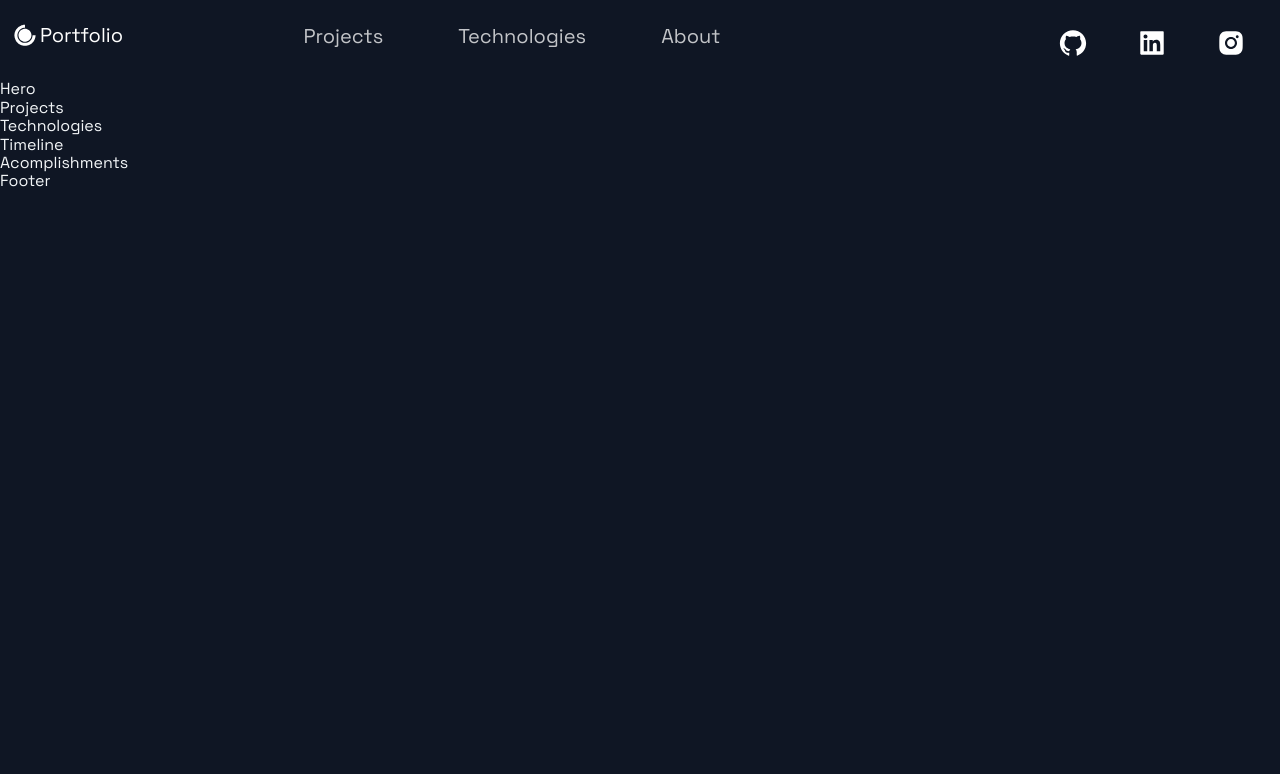
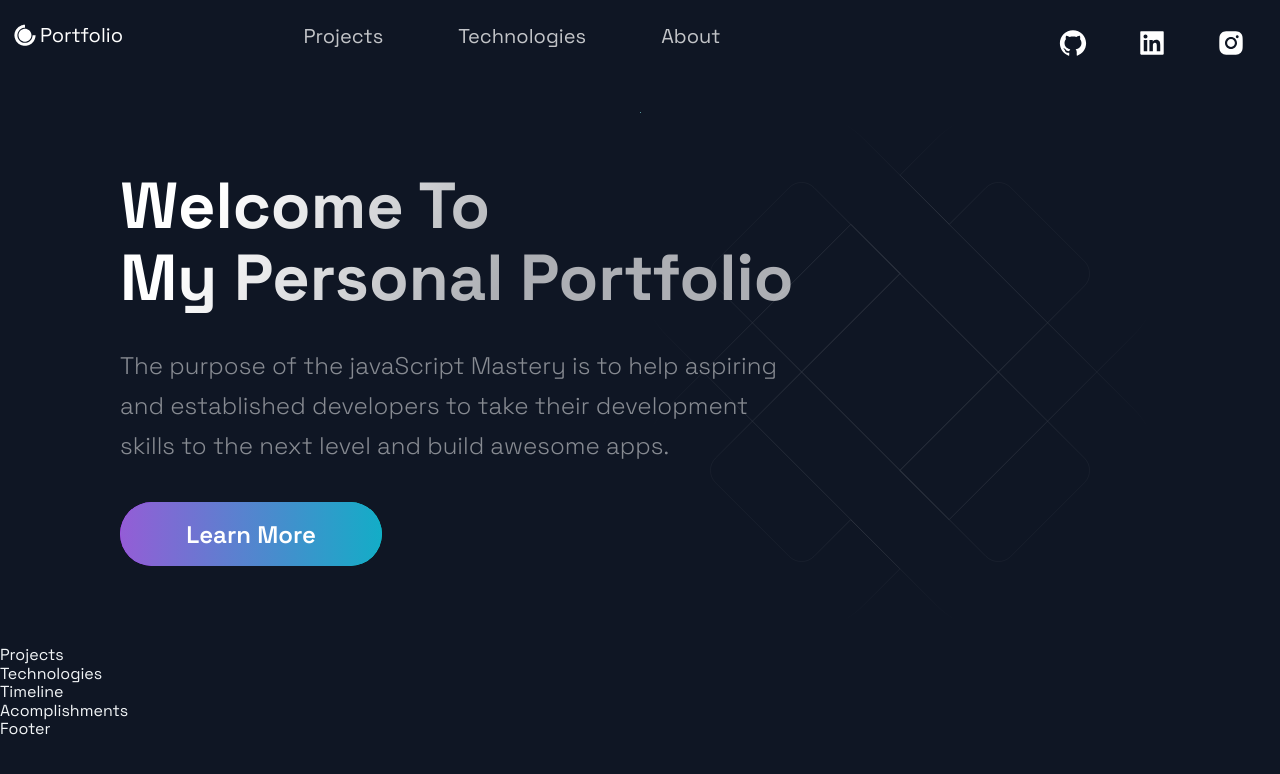
Before and after one commit to MadeInHellH/Portfolio_W1, a Next.js app: page / in a window 1280 px wide. Shown: the top 774 px of the page. Built offline with nearby package versions, Linux system fonts and the light colour scheme.

Commit message:
Hero Section

```diff
--- a/src/components/Hero/Hero.js
+++ b/src/components/Hero/Hero.js
@@ -5,9 +5,18 @@
 import { LeftSection } from './HeroStyles';
 
 const Hero = (props) => (
-  <div>
-    Hero
-  </div>
+  <Section row nopadding>
+    <LeftSection>
+      <SectionTitle main center>
+        Welcome To <br />
+        My Personal Portfolio
+      </SectionTitle>
+      <SectionText>
+        The purpose of the javaScript Mastery is to help aspiring and established developers to take their development skills to the next level and build awesome apps.
+      </SectionText>
+      <Button onClick={()=> window.location = 'https://google.com'}>Learn More</Button>
+    </LeftSection>
+  </Section>
 );
 
 export default Hero;
--- a/src/pages/index.js
+++ b/src/pages/index.js
@@ -10,10 +10,10 @@
 const Home = () => {
   return (
     <Layout>
-      {/* <Section grid> */}
-        <Hero />
-        {/* <BgAnimation /> */}
-      {/* </Section> */}
+      <Section grid>
+      <Hero />
+      <BgAnimation />
+      </Section>
       <Projects />
       <Technologies />
       <Timeline />
```
Also changed, not shown: 1 other file (tests, documents, lock files or other folders).
